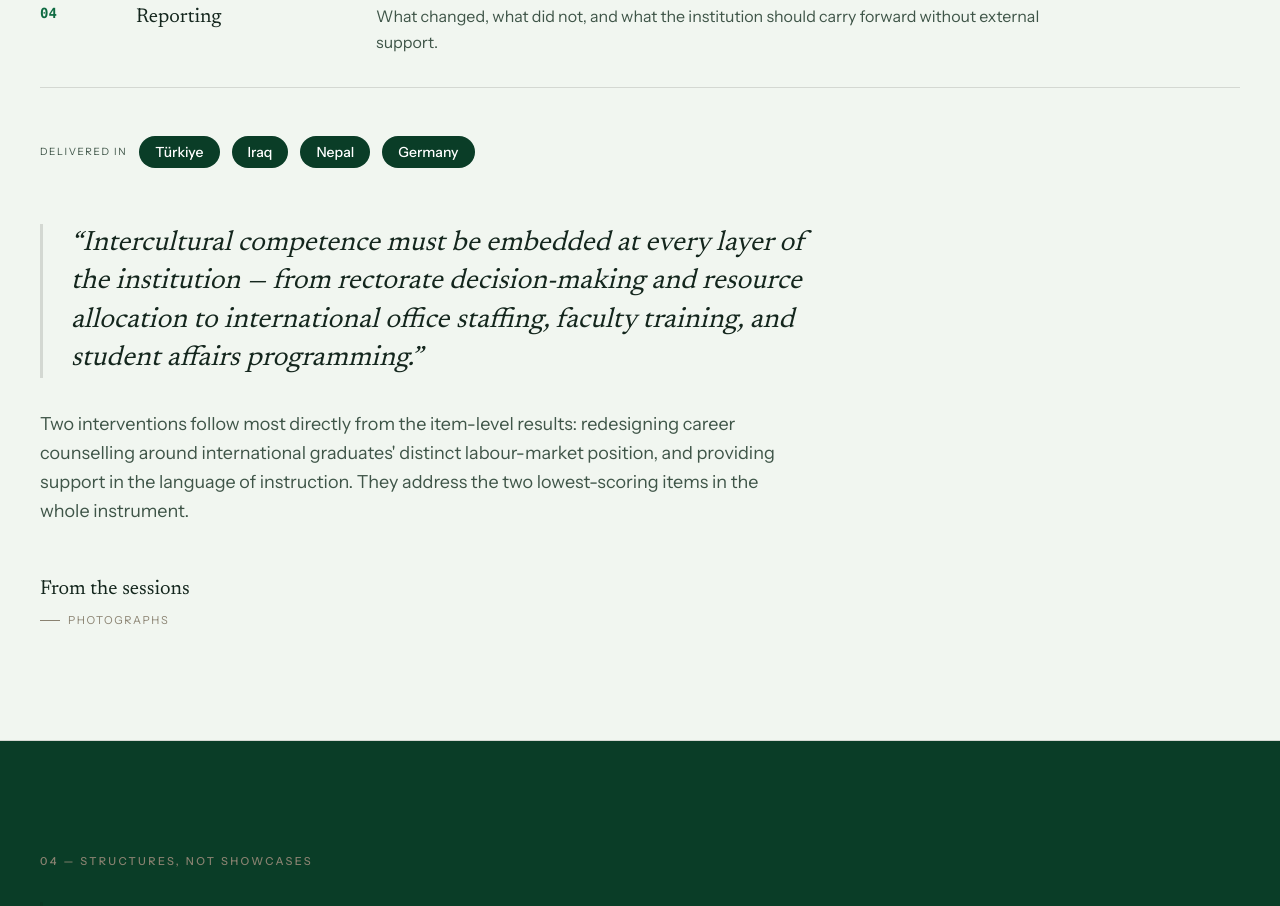
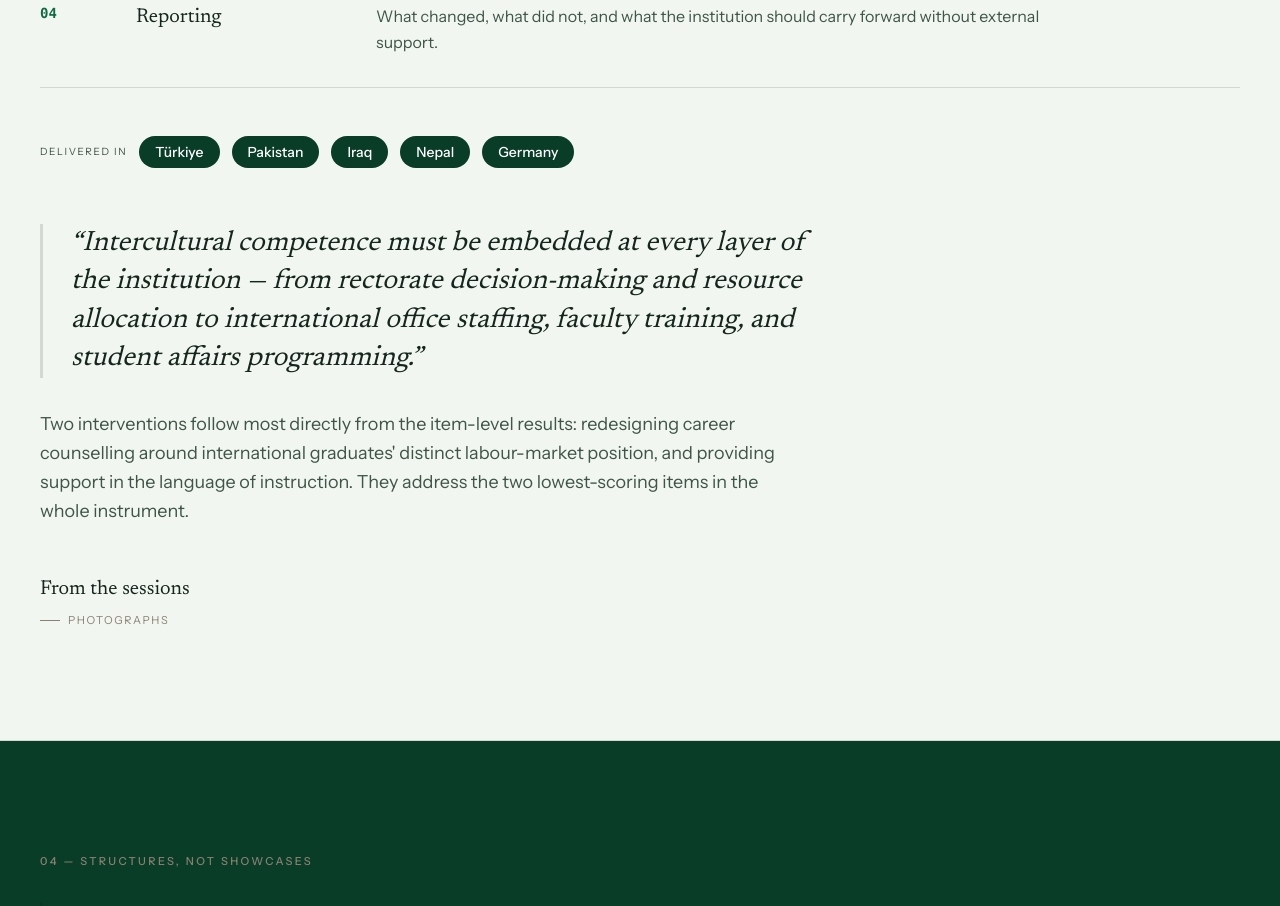
Before and after one commit to saadanqasmani/ma-saadan-qasmani, a Next.js app: page /work/icd in a window 1280 px wide. Shown: the part 3040-3946 px from the top of the page. Built offline with nearby package versions, Linux system fonts and the light colour scheme; no server answers.

Commit message:
Add Pakistan to where ICD has been delivered
Now five countries, on the page and in the work entry.

Co-Authored-By: Claude Opus 5 <noreply@anthropic.com>
Claude-Session: https://claude.ai/code/session_01LSp12LScVuErERxZ46TkdJ

```diff
--- a/src/content/icd.ts
+++ b/src/content/icd.ts
@@ -85,7 +85,7 @@ export const icd = {
   ],
 
   /** Where it has run. A subset of the countries Saadan has worked in. */
-  delivered: ["Türkiye", "Iraq", "Nepal", "Germany"],
+  delivered: ["Türkiye", "Pakistan", "Iraq", "Nepal", "Germany"],
 
   /** Why the lowest-scoring items shape the curriculum. */
   priority: {
--- a/src/content/site.ts
+++ b/src/content/site.ts
@@ -206,7 +206,7 @@ export const workItems: WorkItem[] = [
     title: "Intercultural Competence Development",
     category: "International Education",
     summary:
-      "Training for students, faculty and administration, designed around the finding that intercultural competence is an institutional property rather than an individual one. Delivered in Türkiye, Iraq, Nepal and Germany.",
+      "Training for students, faculty and administration, designed around the finding that intercultural competence is an institutional property rather than an individual one. Delivered in Türkiye, Pakistan, Iraq, Nepal and Germany.",
     date: "2022",
   },
   {
```
